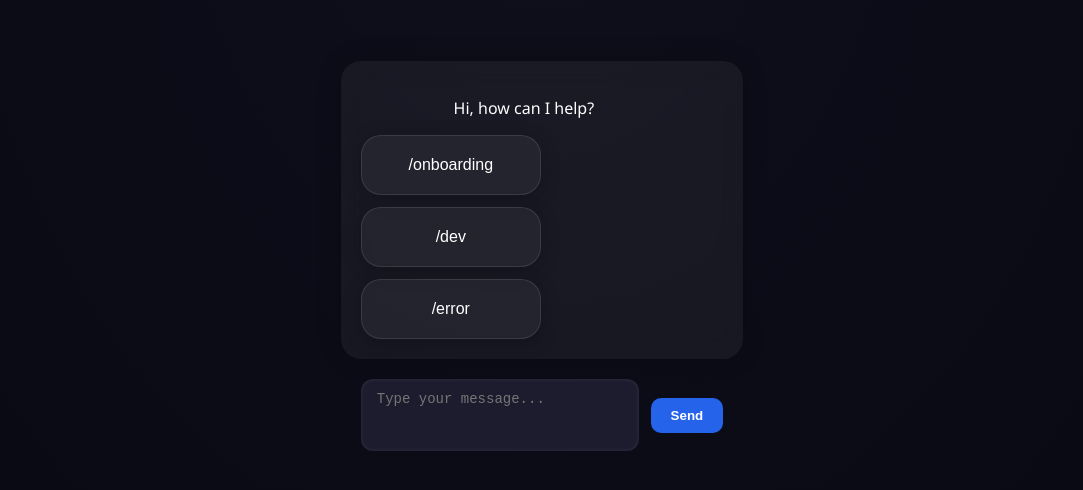
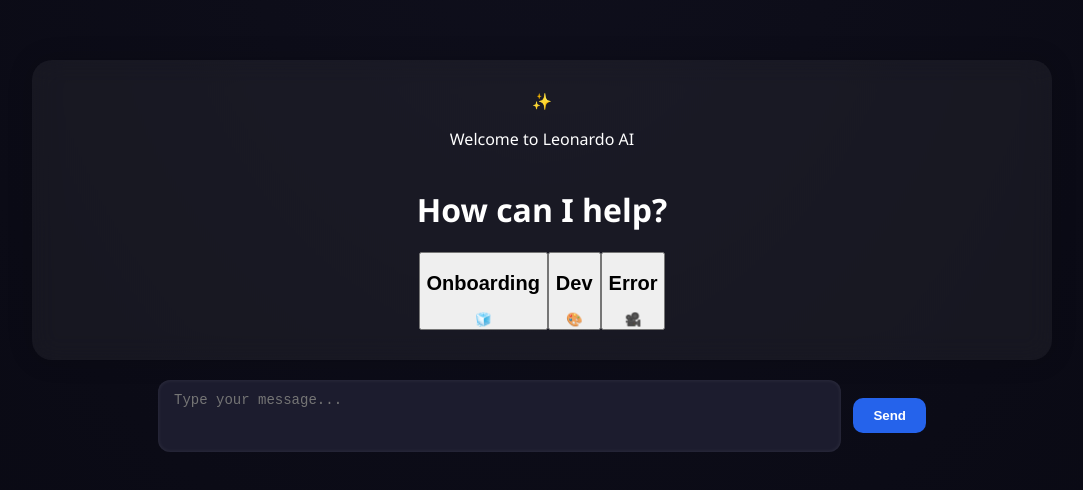
Before and after one commit to harshi-1234/Chatbot, a React (Create React App) app: page / in a window 1280 px wide. Shown: the part 144-634 px from the top of the page, without its empty margins (98-1181 px from the left). Built offline with nearby package versions, Linux system fonts and the light colour scheme.

Commit message:
Added onboarded support

```diff
--- a/src/components/Chatbot.css
+++ b/src/components/Chatbot.css
@@ -10,6 +10,9 @@
     align-items: center;
     color: white;
     font-family: 'Segoe UI', Tahoma, Geneva, Verdana, sans-serif;
+  }
+  .chat-content {
+    width: 100%;
   }
 
   /* Welcome Section */
@@ -59,16 +62,29 @@
 
   /* Chatbox Styling */
   .chatbox {
-    width: 60%;
-    max-height: 60vh;
+    width: 75%;              /* Make it wider */
+    max-height: 80vh;        /* Make it taller */
     overflow-y: auto;
     background-color: rgba(255, 255, 255, 0.05);
     border-radius: 20px;
-    padding: 20px;
-    margin: 0 auto 20px; /* updated */
+    padding: 30px;
+    margin: 0 auto 20px;
     backdrop-filter: blur(12px);
     box-shadow: 0 0 24px rgba(0, 0, 0, 0.2);
+    scroll-behavior: smooth;
   }
+
+  /* Ensure that the container is fully centered */
+.text-center {
+    display: flex;
+    flex-direction: column; /* Stack items vertically */
+    justify-content: center; /* Center content vertically */
+    align-items: center; /* Center content horizontally */
+    width: 100%; /* Ensure the container takes full width */
+  }
+
+
+
 
 
   /* Messages */
--- a/src/components/Chatbot.js
+++ b/src/components/Chatbot.js
@@ -5,25 +5,240 @@
 
 const Chatbot = () => {
   const [messages, setMessages] = useState([]);
+  const [currentFlow, setCurrentFlow] = useState([]);
+const [showTypingBar, setShowTypingBar] = useState(true);
   const [userInput, setUserInput] = useState("");
   const [showCommandPopup, setShowCommandPopup] = useState(false);
   const [showWelcome, setShowWelcome] = useState(true);
   const chatboxRef = useRef(null);
-  const API_URL = "https://w5sbw23kgi.execute-api.us-west-2.amazonaws.com/dev";
+  const API_URL = "https://w5sbw23kgi.execute-api.us-west-2.amazonaws.com/AutomatedAttribute";
+
+
+  const onboardingFlow = {
+    onboarding: [
+      {
+        type: "text",
+        message: "Attributes that are already onboarded to DPP are listed here: [SDLs](https://code.amazon.com/packages/DigitalPublishingTypes/trees/mainline/--/repository/attribute-schema/com/amazon/ingestion/dpp). Attribute you want to onboard is present in the list?"
+      },
+      {
+        type: "options",
+        options: [
+          { label: "Yes", next: "text" },
+          { label: "No", next: "namespace-attribute-sdl" }
+        ]
+      }
+    ],
+
+    "namespace-lookup": [
+        {
+          type: "text",
+          message: "Enter your namespace (The corresponding namespace for a client token can be identified here: [DPPCPClientTokenConfig](https://code.amazon.com/packages/DPPCatalogPublisherService/blobs/mainline/--/brazil-config/app/DPPCatalogPublisherService.cfg))"
+        },
+        {
+          type: "input",
+          message: "Type your namespace:"
+        }
+      ],
+      "namespace-attribute-sdl": [
+        {
+          "type": "text",
+          "message": "Enter your namespace, attribute name, and SDL:"
+        },
+        {
+          "type": "input",
+          "message": "Type namespace, attribute name, and SDL:"
+        }
+      ] ,
+
+      "ims-attribute-name": [
+    {
+      "type": "text",
+      "message": "Enter IMS attribute name. (Refer [Marketplace Catalog Attributes](https://tiny.amazon.com/1427psrns/g2s2amazeditn2) G2S2 config to get the appropriate IMS catalog attribute that suits your use-case. To find the matching attribute, please use this [wiki](https://metadatawiki.selection.amazon.dev/))"
+    },
+    {
+      "type": "input",
+      "message": "Type IMS attribute name:"
+    }
+  ], "product-group": [
+    {
+      "type": "text",
+      "message": "Select Product Group -> Kindle, Subscription, etc..."
+    },
+    {
+      "type": "options",
+      "options": [
+        { "label": "Kindle", "next": "onboard-dpp1" },
+        { "label": "Subscription", "next": "onboard-dpp1" },
+        { "label": "Other", "next": "onboard-dpp1" }
+      ]
+    }
+  ],
+  "onboard-dpp1": [
+    {
+      "type": "text",
+      "message": "Do you want to onboard this attribute to DPP1.0?"
+    },
+    {
+      "type": "options",
+      "options": [
+        { "label": "Yes", "next": "onboard-digicat" },
+        { "label": "No", "next": "end" }
+      ]
+    }
+  ],
+  "onboard-digicat": [
+    {
+      "type": "text",
+      "message": "Do you want to onboard this attribute to Digicat?"
+    },
+    {
+      "type": "options",
+      "options": [
+        { "label": "Yes", "next": "end" },
+        { "label": "No", "next": "end" }
+      ]
+    }
+  ],
+  "end": [
+    {
+      "type": "text",
+      "message": "Thank you! Your onboarding process is complete."
+    }
+  ]
+  };
+
+  const startOnboardingFlow = () => {
+    const flow = onboardingFlow.onboarding;
+    setMessages((prev) => [...prev, { text: flow[0].message, isBot: true }]);
+    renderNextStep(flow.slice(1));
+  };
+
+
+
+  const renderNextStep = (flow) => {
+    if (flow.length === 0) return;
+
+    const nextMessage = flow[0];
+
+    if (nextMessage.type === "text") {
+      setMessages((prev) => [...prev, { text: nextMessage.message, isBot: true }]);
+    } else if (nextMessage.type === "options") {
+      setMessages((prev) => [
+        ...prev,
+        {
+          text: nextMessage.message,
+          isBot: true,
+          options: nextMessage.options,
+        },
+      ]);
+    } else if (nextMessage.type === "input") {
+      setMessages((prev) => [
+        ...prev,
+        { text: nextMessage.message, isBot: true, type: "input" },
+      ]);
+    }
+
+    setCurrentFlow(flow.slice(1));
+  };
+
+
+// yes or no
+  const handleOption = (option) => {
+    const userMessage = { text: option.label, isBot: false };
+    setMessages((prev) => [...prev, userMessage]);
+
+    if (option.next && onboardingFlow[option.next]) {
+      const nextFlow = onboardingFlow[option.next];
+      renderNextStep(nextFlow);
+    } else {
+      setMessages((prev) => [
+        ...prev,
+        { text: "I'm not sure what you're saying \"No\" to. Could you please clarify?", isBot: true }
+      ]);
+    }
+  };
+
+
+  // Handle input submission
+  const handleInputSubmit = (input) => {
+    const nextMessages = currentFlow.slice(1); // Get the next step
+    setMessages((prev) => [...prev, { text: input, isBot: false }]);
+    setCurrentFlow(nextMessages);
+  };
+
+  useEffect(() => {
+    if (currentFlow.length > 0) {
+      const nextMessage = currentFlow[0];
+
+      // Push text messages
+      if (nextMessage.type === "text") {
+        setMessages((prev) => [...prev, { text: nextMessage.message, isBot: true }]);
+
+        // Re-enable typing bar if it's the end message
+        if (
+          nextMessage.message.includes("onboarding process is complete") ||
+          nextMessage.message.includes("Your onboarding process is complete")
+        ) {
+          setShowTypingBar(true);
+        }
+      }
+
+      // Push options (Yes/No buttons etc.)
+      else if (nextMessage.type === "options") {
+        setMessages((prev) => [
+          ...prev,
+          {
+            text: nextMessage.message,
+            isBot: true,
+            options: nextMessage.options,
+          },
+        ]);
+      }
+
+      // Push input prompts
+      else if (nextMessage.type === "input") {
+        setMessages((prev) => [
+          ...prev,
+          { text: nextMessage.message, isBot: true, type: "input" },
+        ]);
+      }
+
+      // Move to next step in the flow
+      setCurrentFlow(currentFlow.slice(1));
+    }
+  }, [currentFlow]);
+
+
+
 
   useEffect(() => {
     setMessages([
       {
         text: "Hi, how can I help?",
         isBot: true,
-        options: [
-          { label: "/onboarding" },
-          { label: "/dev" },
-          { label: "/error" },
+        cards: [
+          {
+            title: "Onboarding",
+            bg: "from-purple-500 to-blue-400",
+            image: "🧊",
+            label: "/onboarding"
+          },
+          {
+            title: "Dev",
+            bg: "from-blue-300 to-yellow-300",
+            image: "🎨",
+          },
+          {
+            title: "Error",
+            bg: "from-pink-300 to-yellow-200",
+            image: "🎥",
+          },
         ],
       },
     ]);
   }, []);
+
+
 
 
   useEffect(() => {
@@ -47,6 +262,14 @@
     e.target.style.height = e.target.scrollHeight + "px";
   };
 
+  const handleKeyDown = (e) => {
+    if (e.key === "Enter" && !e.shiftKey) {
+      e.preventDefault();
+      handleSendMessage();
+    }
+  };
+
+
   const handleSendMessage = () => {
     if (userInput.trim() !== "") {
       const newMessages = [...messages, { text: userInput, isBot: false }];
@@ -58,16 +281,37 @@
   };
 
   const handleOptionClick = async (option) => {
-    setShowWelcome(false);
+    if (option.label === "/onboarding") {
+      setShowTypingBar(false); // Hide typing bar during onboarding
+      setShowWelcome(false);   // Hide welcome UI
+      startOnboardingFlow();   // Start the hardcoded flow
+      return;
+    }
+
+    // If currentFlow is not empty, we're inside the onboarding JSON flow
+    if (currentFlow.length > 0) {
+      handleOption(option);  // This handles JSON-based branching
+      return;
+    }
+
+    // Else, do API-based option click
     const userMessage = { text: option.label, isBot: false };
     setMessages((prev) => [...prev, userMessage]);
+
     try {
-      const { data } = await axios.post(API_URL, { prompt: option.label });
+      const payload = {
+        kb: "codebase",
+        prompt: option.label,
+      };
+
+      const { data } = await axios.post(API_URL, payload);
+
       const botMessage = {
         text: data.response || data.message,
         isBot: true,
         options: data.options || null,
       };
+
       setMessages((prev) => [...prev, botMessage]);
     } catch (error) {
       console.error("Error calling Lambda:", error);
@@ -78,14 +322,25 @@
     }
   };
 
+
+
+
   const handleBotResponse = async (input) => {
     try {
-      const { data } = await axios.post(API_URL, { prompt: input });
+      const payload = {
+        kb: "codebase",  // same as above
+        prompt: input,  // the user's input or query
+      };
+
+      const { data } = await axios.post(API_URL, payload);
+
+      // Build the bot message with text and optional options
       const botMessage = {
         text: data.response || data.message,
         isBot: true,
         options: data.options || null,
       };
+
       setMessages((prev) => [...prev, botMessage]);
     } catch (error) {
       console.error("Error calling Lambda:", error);
@@ -100,7 +355,48 @@
     <div className="chatbot-container">
       <div className="chat-content">
       <div className="chatbox" ref={chatboxRef}>
-          {messages.map((msg, index) => (
+      {showWelcome ? (
+  <div className="flex items-center justify-center min-h-screen py-10 text-white">
+    <div className="text-center">
+      <div className="mb-2 text-blue-300 text-3xl">✨</div>
+      <p className="text-gray-400 text-sm">Welcome to Leonardo AI</p>
+      <h1 className="text-white font-bold">How can I help?
+      </h1>
+      <div className="grid grid-cols-1 md:grid-cols-3 gap-6 px-4 py-6">
+        {[
+          {
+            title: "Onboarding",
+            label: "/onboarding",
+            bg: "from-purple-500 to-blue-400",
+            image: "🧊",
+          },
+          {
+            title: "Dev",
+            label: "/dev",
+            bg: "from-blue-300 to-yellow-300",
+            image: "🎨",
+          },
+          {
+            title: "Error",
+            label: "/error",
+            bg: "from-pink-300 to-yellow-200",
+            image: "🎥",
+          },
+        ].map((card, idx) => (
+          <button
+            key={idx}
+            onClick={() => handleOptionClick({ label: card.label })}
+            className={`w-full h-24 rounded-3xl p-5 bg-gradient-to-br ${card.bg} text-white shadow-xl flex flex-col justify-between hover:scale-105 transition-transform duration-300 cursor-pointer`}
+          >
+            <h2 className="text-lg font-semibold">{card.title}</h2>
+            <div className="text-5xl text-right">{card.image}</div>
+          </button>
+        ))}
+      </div>
+    </div>
+  </div>
+) : (
+  messages.map((msg, index) => (
     <div
       key={index}
       className={`message-bubble ${msg.isBot ? "bot" : "user"} ${
@@ -108,6 +404,21 @@
       }`}
     >
       <ReactMarkdown children={msg.text} />
+      {msg.cards && (
+        <div className="grid grid-cols-3 gap-6 mt-4">
+          {msg.cards.map((card, idx) => (
+            <button
+              key={idx}
+              onClick={() => handleOptionClick({ label: card.label })}
+              className={`w-full h-24 rounded-3xl p-5 bg-gradient-to-br ${card.bg} text-white shadow-xl flex flex-col justify-between hover:scale-105 transition-transform duration-300 cursor-pointer`}
+            >
+              <h2 className="text-lg font-semibold">{card.title}</h2>
+              <div className="text-5xl text-right">{card.image}</div>
+            </button>
+          ))}
+        </div>
+      )}
+
       {msg.options && (
         <div className="bot-options">
           {msg.options.map((option, i) => (
@@ -122,8 +433,11 @@
         </div>
       )}
     </div>
-          ))}
+  ))
+)}
+
 </div>
+
 
         <div className="typing-bar">
           <div className="typing-area">
@@ -131,9 +445,10 @@
   value={userInput}
   onChange={handleInputChange}
   onInput={handleInput}
+  onKeyDown={handleKeyDown}
   placeholder="Type your message..."
 />
-            <button onClick={handleSendMessage}>Send</button>
+<button onClick={handleSendMessage} aria-label="Send message">Send</button>
           </div>
 
           {showCommandPopup && (
```
Lines whose indentation alone changed are shown as unchanged.
